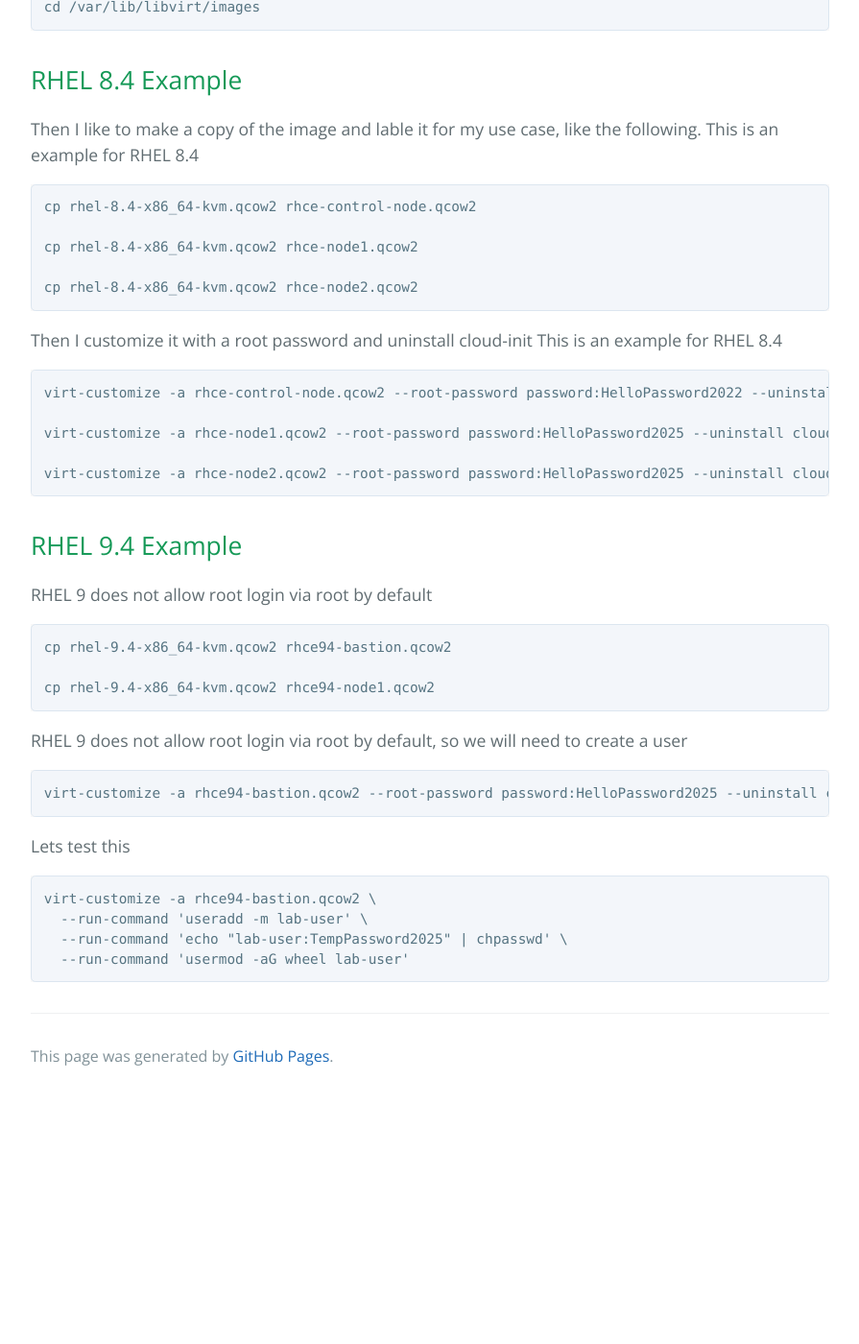
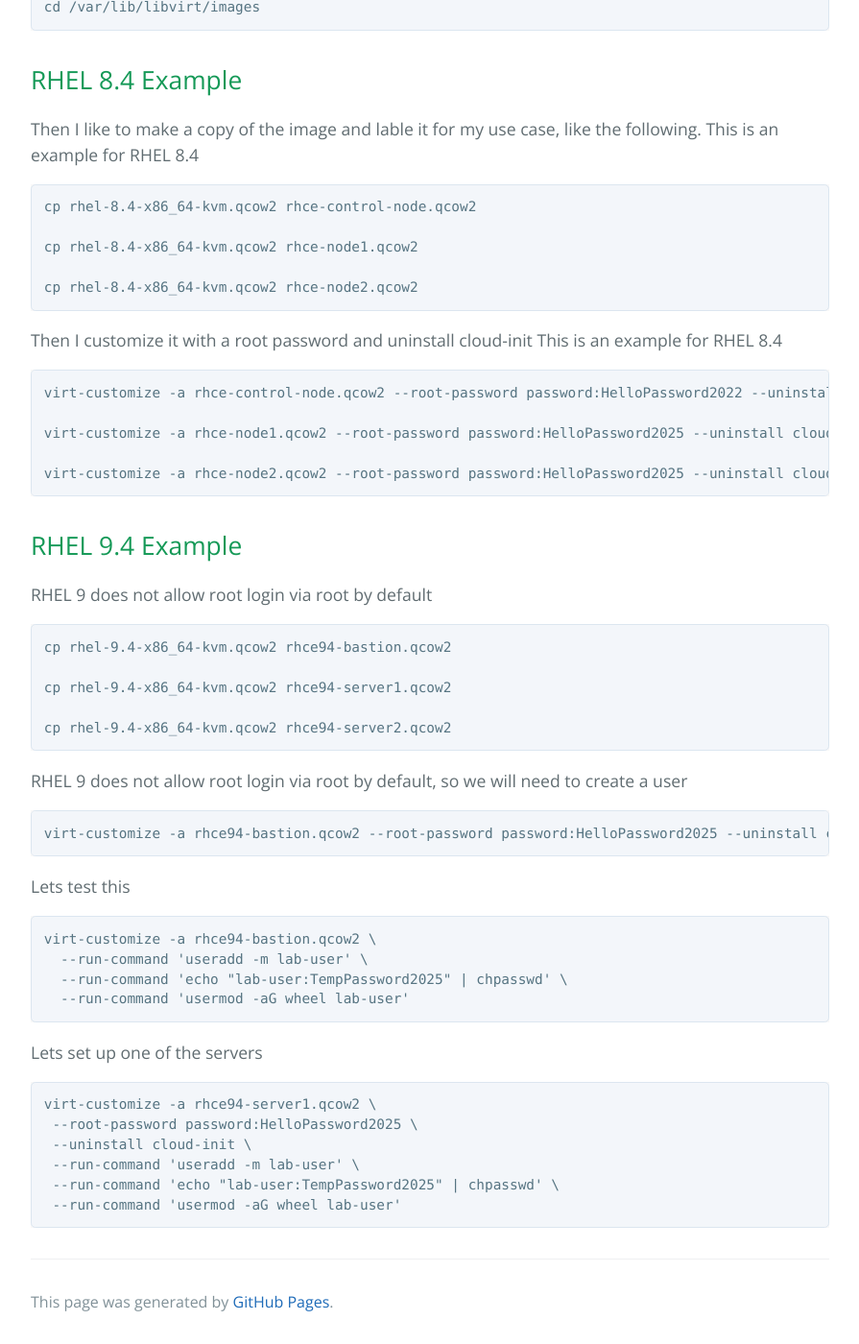
Before and after one commit to jscar-hawk/jscar-hawk.github.io, a Jekyll site: the page built from docs/Deploy_RHEL_KVM.md, in a window 1280 px wide and 1400 px high, scrolled down 2404 px. Shown: the whole window at 96% size, without its empty margins (192-1087 px from the left). Built offline with Jekyll 4.4.1, drawn with Linux system fonts in a browser that asks for light colours; our own code applies the rules of GitHub Pages for plain Markdown files; before the commit the page ends 3548 px from its top, so only the background shows below that.

Commit message:
Update Deploy_RHEL_KVM.md

````diff
--- a/docs/Deploy_RHEL_KVM.md
+++ b/docs/Deploy_RHEL_KVM.md
@@ -134,7 +134,9 @@ RHEL 9 does not allow root login via root by default
 ```
 cp rhel-9.4-x86_64-kvm.qcow2 rhce94-bastion.qcow2
 
-cp rhel-9.4-x86_64-kvm.qcow2 rhce94-node1.qcow2
+cp rhel-9.4-x86_64-kvm.qcow2 rhce94-server1.qcow2
+
+cp rhel-9.4-x86_64-kvm.qcow2 rhce94-server2.qcow2
 ```
 
 RHEL 9 does not allow root login via root by default, so we will need to create a user
@@ -151,3 +153,14 @@ virt-customize -a rhce94-bastion.qcow2 \
   --run-command 'echo "lab-user:TempPassword2025" | chpasswd' \
   --run-command 'usermod -aG wheel lab-user'
 ```
+Lets set up one of the servers
+
+
+```
+virt-customize -a rhce94-server1.qcow2 \
+ --root-password password:HelloPassword2025 \
+ --uninstall cloud-init \
+ --run-command 'useradd -m lab-user' \
+ --run-command 'echo "lab-user:TempPassword2025" | chpasswd' \
+ --run-command 'usermod -aG wheel lab-user'
+```
````
